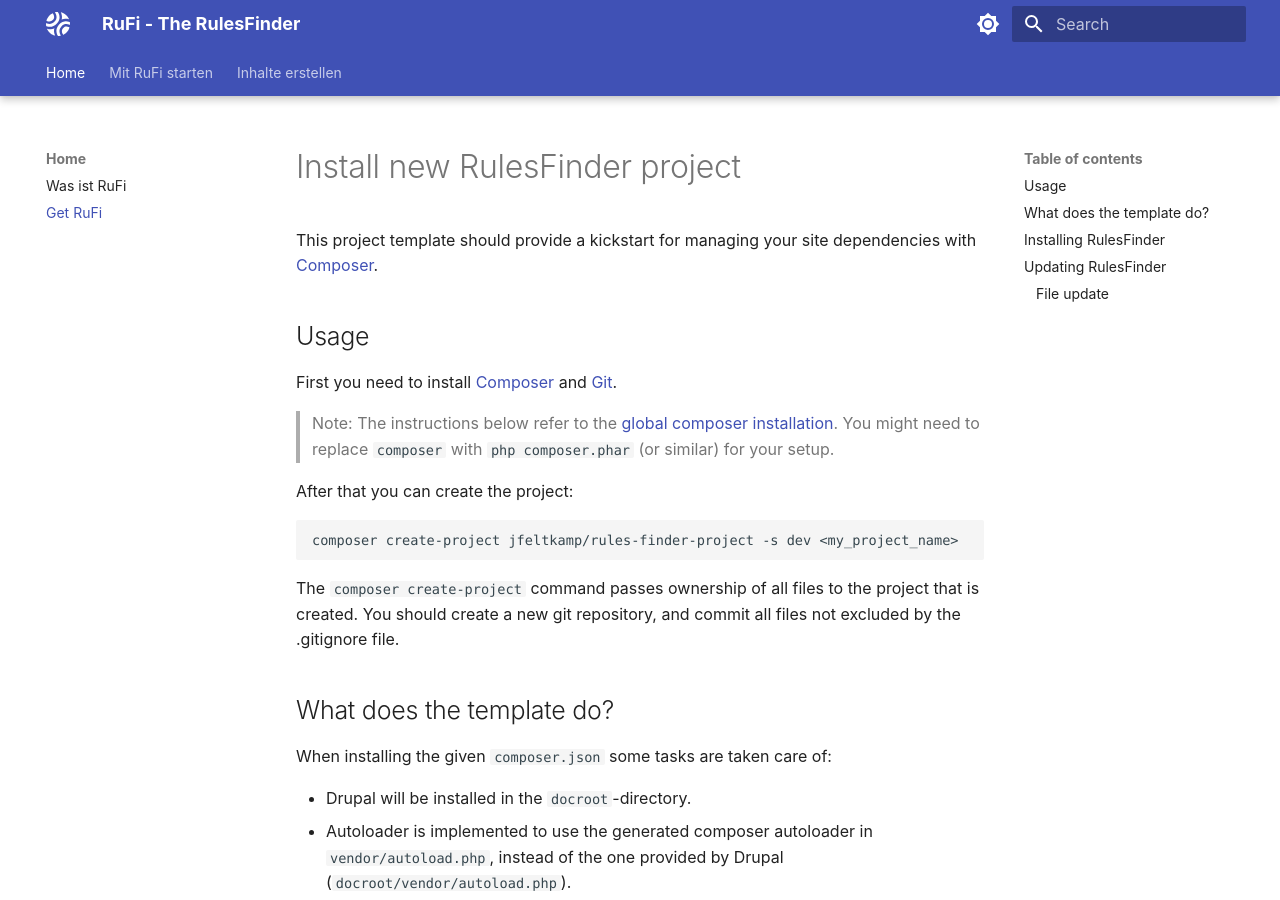
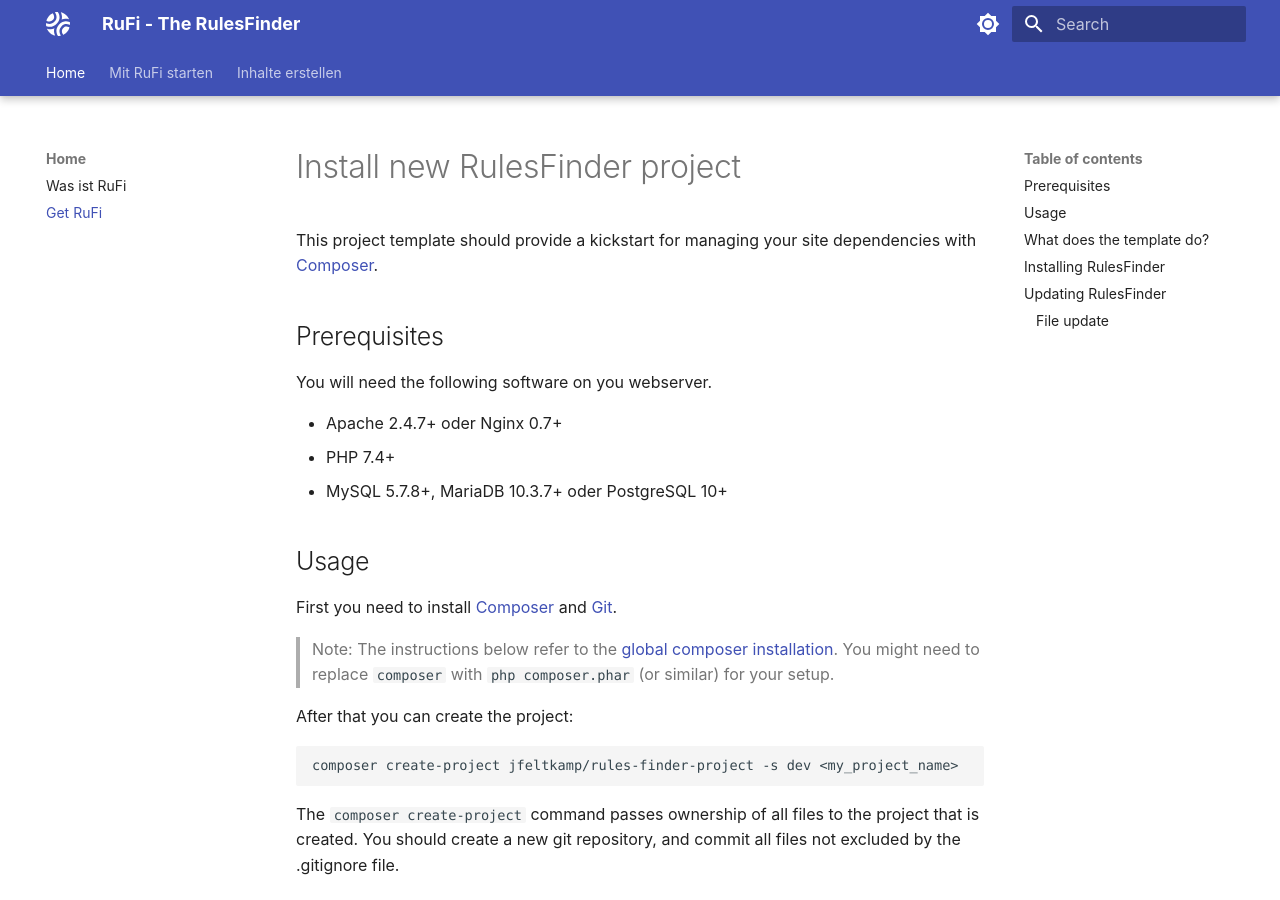
Before and after one commit to jfeltkamp/rulesfinder-docs, an MkDocs documentation site: the page built from docs/get-rufi/install-rufi.md, in a window 1280 px wide and 900 px high. Built offline with MkDocs 1.6.1 and Material for MkDocs 9.7.7, drawn with Linux system fonts in a browser that asks for light colours.

Commit message:
Prerequisites

```diff
--- a/docs/get-rufi/install-rufi.md
+++ b/docs/get-rufi/install-rufi.md
@@ -2,6 +2,14 @@
 
 This project template should provide a kickstart for managing your site
 dependencies with [Composer](https://getcomposer.org/).
+
+## Prerequisites
+
+You will need the following software on you webserver.
+
+* Apache 2.4.7+ oder Nginx 0.7+
+* PHP 7.4+
+* MySQL 5.7.8+, MariaDB 10.3.7+ oder PostgreSQL 10+
 
 ## Usage
 
```
